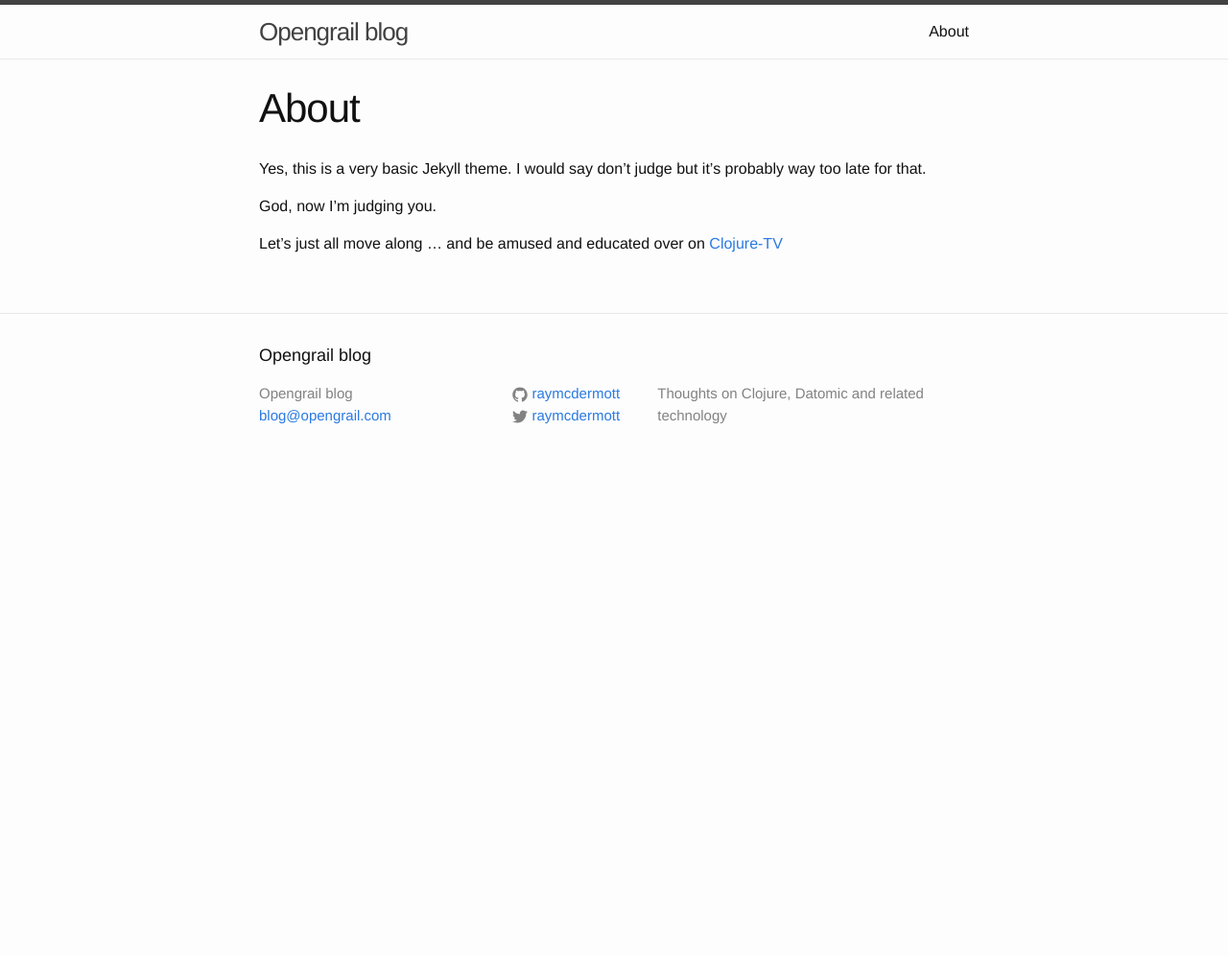
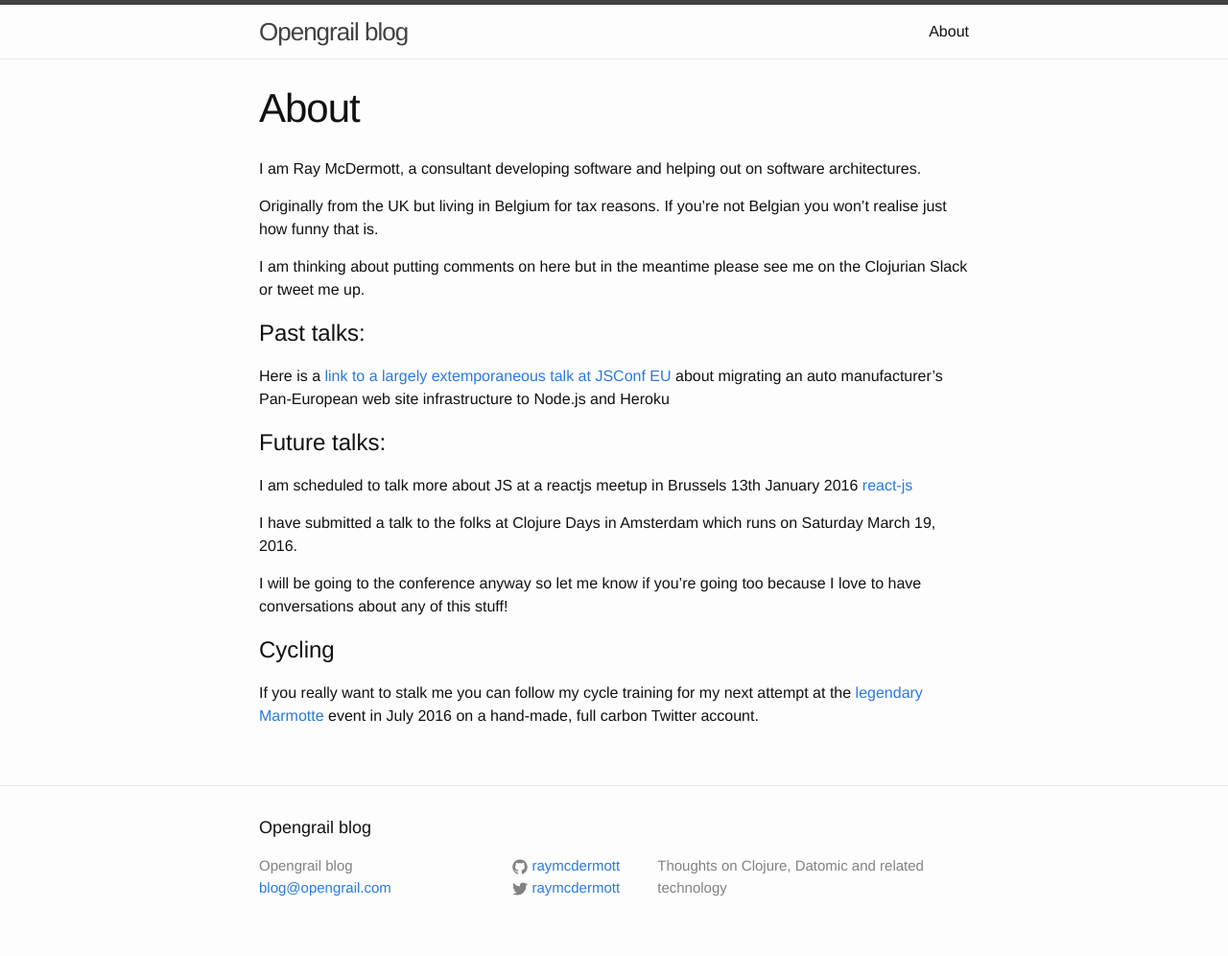
Before and after one commit to opengrail/opengrail.github.io, a Jekyll site: the page built from about.md, in a window 1280 px wide. Shown: the whole page at 96% size. Built offline with Jekyll 4.4.1, drawn with Linux system fonts in a browser that asks for light colours; before the commit the page ends 900 px from its top, so only the background shows below that.

Commit message:
update the about me and the categories for each page

```diff
--- a/about.md
+++ b/about.md
@@ -4,10 +4,34 @@ title: About
 permalink: /about/
 ---
 
-Yes, this is a very basic Jekyll theme. I would say don't judge but it's probably way too late for that.
+I am Ray McDermott, a consultant developing software and helping out on software architectures.
 
-God, now I'm judging you.
+Originally from the UK but living in Belgium for tax reasons. If you're not Belgian you won't realise just how funny that is.
 
-Let's just all move along ... and be amused and educated over on [Clojure-TV][cloj-tv]
+I am thinking about putting comments on here but in the meantime please see me on the Clojurian Slack or tweet me up.
+
+
+#Past talks:
+
+Here is a [link to a largely extemporaneous talk at JSConf EU][js-conf] about migrating an auto manufacturer's Pan-European web site infrastructure to Node.js and Heroku
+
+
+#Future talks:
+
+I am scheduled to talk more about JS at a reactjs meetup in Brussels 13th January 2016 [react-js]
+
+I have submitted a talk to the folks at Clojure Days in Amsterdam which runs on Saturday March 19, 2016.
+
+I will be going to the conference anyway so let me know if you're going too because I love to have conversations about any of this stuff!
+
+
+#Cycling
+
+If you really want to stalk me you can follow my cycle training for my next attempt at the [legendary Marmotte][marmotte] event in July 2016 on a hand-made, full carbon Twitter account.
+
 
 [cloj-tv]: https://www.youtube.com/user/ClojureTV
+[js-conf]: https://www.youtube.com/watch?v=JlRHyg60vvI
+[react-js]: http://www.meetup.com/ReactJS-Belgium/events/227410650/
+[marmotte]: http://www.sport.be/marmottegranfondoseries/en/
+[raymondos-bike]: https://twitter.com/raymondos_bike
```
Also changed, not shown: _posts/2015-11-19-datomic-heroku-spaces.md (+1 -1 lines), _posts/2016-01-03-datomic-entity-components.md (+1 -1 lines), _posts/2016-01-04-datomic-heroku-spaces.md (+1 -1 lines).
